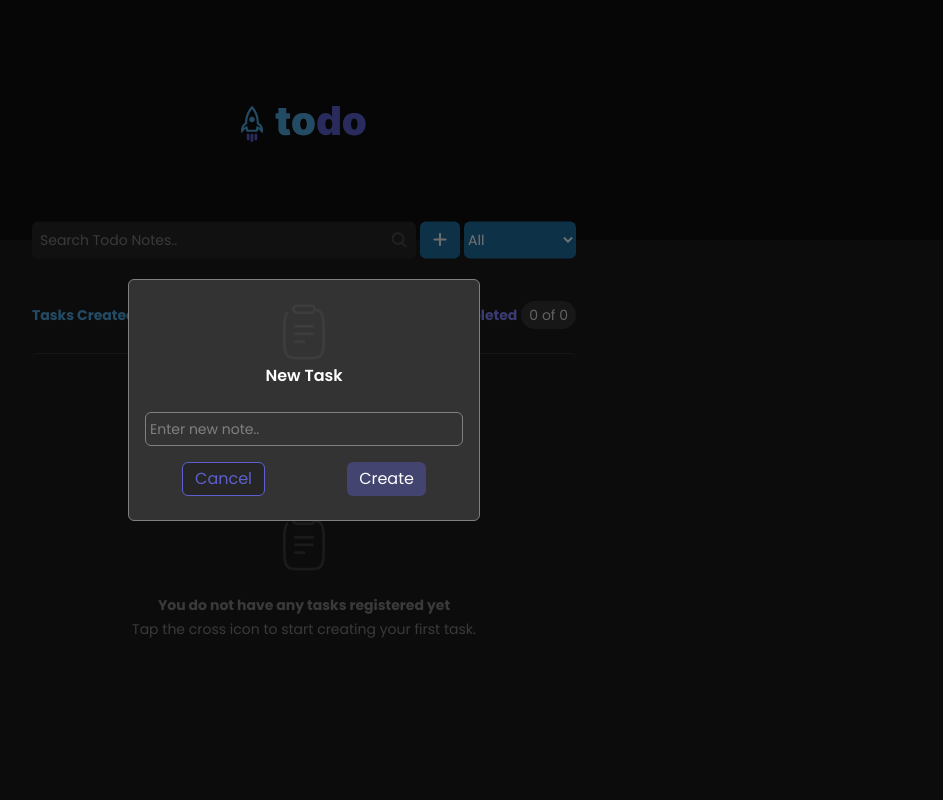
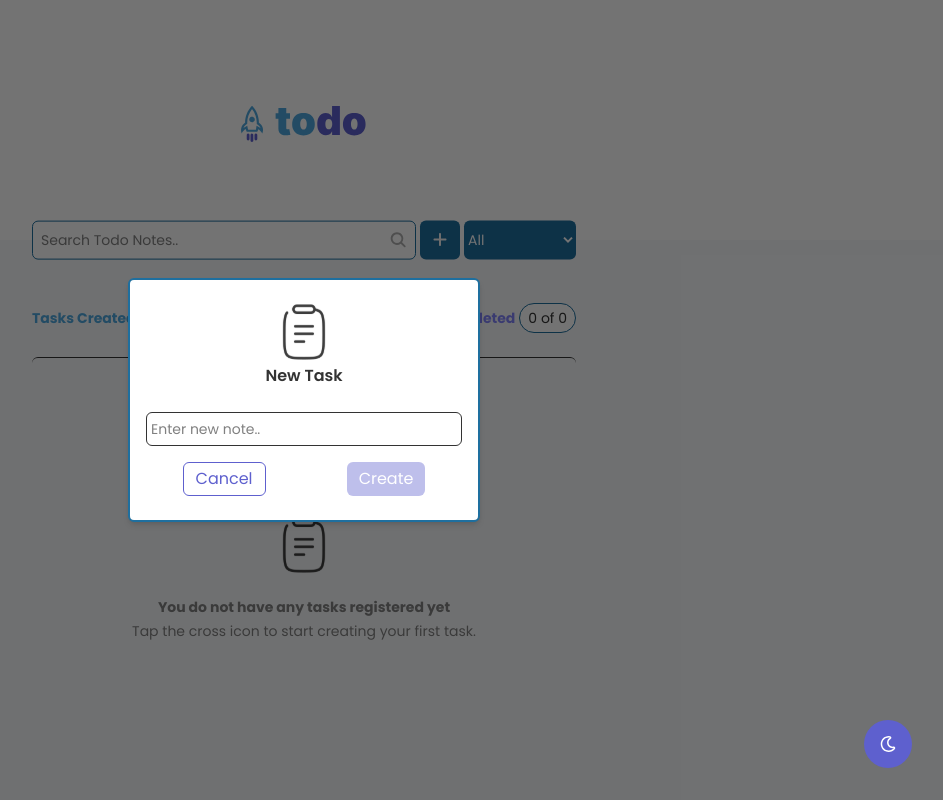
Before and after one commit to sleek-ennju/typetodolist, a React (Vite) app: page / in a window 1280 px wide. Both pictures are taken after a click on the button 776 px from the left and 240 px from the top of the page. Shown: the whole page, without its empty margins (336-1279 px from the left). Built offline with nearby package versions, Linux system fonts and the light colour scheme.

Commit message:
integrated dark mode to the project

```diff
--- a/src/components/EmptyListMessage.tsx
+++ b/src/components/EmptyListMessage.tsx
@@ -16,4 +16,4 @@ const EmptyListMessage = ({title, description}: emptyTodoList) => {
   )
 }
 
-export default EmptyListMessage
+export default EmptyListMessage;
--- a/src/components/Modal.tsx
+++ b/src/components/Modal.tsx
@@ -61,11 +61,11 @@ const Modal = ({handleCloseModal, handleCreateTask}: modalProp) => {
 
 
   return (
-    <section className="flex items-center justify-center bg-black bg-opacity-55 absolute top-0 left-0 w-full h-full font-poppins">
-        <div className="w-[90%] max-w-[22rem] flex flex-col items-center gap-6 bg-base-400 border border-base-300 py-6 px-4 rounded-md">
+    <section className="flex items-center justify-center bg-black bg-opacity-55 dark:bg-opacity-75 absolute top-0 left-0 w-full h-full font-poppins">
+        <div className="w-[90%] max-w-[22rem] flex flex-col items-center gap-6 dark:bg-base-400 bg-white dark:border border-2 dark:border-base-300 border-blue-dark py-6 px-4 rounded-md shadow-md">
             <div className="flex flex-col items-center gap-1">
                 <img src={clipboard} className="block max-w-full w-[2.5rem] sm:w-[3rem] md:w-[3.5rem] h-auto object-cover" alt="clipboard icon" />
-                <h4 className="text-white text-sm sm:text-base font-semibold">New Task</h4>
+                <h4 className="dark:text-white text-base-400 text-sm sm:text-base font-semibold">New Task</h4>
             </div>
 
             <div className="w-full">
@@ -74,11 +74,11 @@ const Modal = ({handleCloseModal, handleCreateTask}: modalProp) => {
                     value={userTask}
                     onChange={(e)=> setUserTask(e.target.value)}
                     type="text"
-                    className="bg-transparent border border-base-300 rounded-md outline-none text-base-300 w-full placeholder:text-sm placeholder:text-base-300 p-1"
+                    className="bg-transparent border dark:border-base-300 border-base-400 rounded-md outline-none dark:text-base-300 text-base-400 w-full placeholder:text-sm placeholder:text-base-300 p-1"
                     placeholder="Enter new note.."
                 />
                 <div className="flex justify-around flex-wrap gap-2 mt-4">
-                    <Btn action={closeModal} className={"bg-base-500 border border-purple-dark hover:border-purple-light text-purple-dark hover:text-purple-light"}>
+                    <Btn action={closeModal} className={"dark:bg-base-500 bg-white border border-purple-dark hover:border-purple-light text-purple-dark hover:text-purple-light"}>
                         Cancel
                     </Btn>
                     <Btn action={createTask} disabled={!userTask ? true : false} className={"bg-purple-dark hover:bg-purple-light text-white flex items-center justify-center disabled:cursor-not-allowed disabled:bg-opacity-40"}>
--- a/src/components/Search.tsx
+++ b/src/components/Search.tsx
@@ -2,7 +2,6 @@ import { useState } from "react";
 
 // icons
 import { IoSearch, IoClose } from "react-icons/io5";
-
 
 // type
 import { searchProp } from "../static/types";
@@ -20,13 +19,23 @@ const Search = ({handleSearchEffect, handleClearSearchList, searchState}: search
 
 
   return (
-    <div className="flex flex-grow gap-2 bg-base-500 rounded-md py-[0.4rem] px-2 w-fit">
+    <div className="flex flex-grow gap-2 dark:bg-base-500 bg-white border border-blue-dark dark:border-none rounded-md py-[0.4rem] px-2 w-fit">
         <button onClick={clearSearch} className={classNames(searchState ? "block" : "hidden","group")}>
-          <IoClose className="text-base-300  size-[1.15rem] group-hover:text-danger transition-all duration-300"/>
+          <IoClose
+            className="dark:text-base-300 text-base-400 size-[1.15rem] group-hover:text-danger transition-all duration-300"
+          />
         </button>
-        <input value={userKeyword} onChange={(e)=> setUserKeyword(e.target.value)} className="bg-transparent outline-none text-base-300 w-full placeholder:text-sm placeholder:text-base-300" placeholder="Search Todo Notes.." type="text" name="" id="" />
+        <input
+          value={userKeyword}
+          onChange={(e)=> setUserKeyword(e.target.value)}
+          className="bg-transparent outline-none dark:text-base-300 text-base-400 w-full placeholder:text-sm placeholder:text-base-300"
+          placeholder="Search Todo Notes.."
+          type="text"
+        />
         <button onClick={()=> handleSearchEffect(userKeyword)} className="group" disabled={!userKeyword ? true : false}>
-          <IoSearch className="text-base-300 size-[1.15rem] group-hover:text-base-200 group-disabled:cursor-not-allowed group-disabled:text-opacity-40 transition-all duration-300" />
+          <IoSearch
+            className="dark:text-base-300 text-base-400 size-[1.15rem] dark:group-hover:text-base-200 group-hover:text-base-300 group-disabled:cursor-not-allowed group-disabled:text-opacity-40 transition-all duration-300"
+          />
         </button>
     </div>
   )
--- a/src/components/Task.tsx
+++ b/src/components/Task.tsx
@@ -12,6 +12,7 @@ import { task } from "../static/types";
 
 const Task = ({id, content, state, todoAction}: task) => {
 
+    // handle complete and incomplete state changes
     const handleChange = (e: React.ChangeEvent<HTMLInputElement>)=> {
        const newState = e.target.checked;
        todoAction((prev) => prev.map(todo => todo.id === id ? {...todo, state: newState} : todo));
@@ -22,16 +23,16 @@ const Task = ({id, content, state, todoAction}: task) => {
     }
 
   return (
-    <div className="flex gap-2 sm:gap-3 md:gap-4 p-4 bg-base-500 border border-base-400 rounded-md">
+    <div className="flex gap-2 sm:gap-3 md:gap-4 p-4 bg-base-500 dark:bg-white border border-base-400 rounded-md">
         <label htmlFor={id} className="group self-start cursor-pointer">
             <input checked={state} onChange={handleChange} type="checkbox" id={id} hidden />
             {
                 state ? ( <CheckTrue /> ) : ( <CheckFalse /> )
             }
         </label>
-        <p className={classNames(state ? "line-through text-base-300" : "text-base-100", "flex-1 text-sm md:text-base transition-all duration-300")}>{content}</p>
+        <p className={classNames(state ? "line-through text-base-300 dark:text-base-500" : "text-base-100 dark:text-base-700", "flex-1 text-sm md:text-base transition-all duration-300")}>{content}</p>
         <button onClick={handleDelete} className="self-start group">
-            <BsTrash3Fill className="size-4 md:size-5 text-base-100 group-hover:text-danger transition-all duration-300" />
+            <BsTrash3Fill className="size-4 md:size-5 text-base-100 dark:text-base-700 group-hover:text-danger transition-all duration-300" />
         </button>
     </div>
   )
--- a/src/index.css
+++ b/src/index.css
@@ -3,3 +3,8 @@
 @tailwind base;
 @tailwind components;
 @tailwind utilities;
+
+
+*{
+    @apply transition-all duration-300;
+}
--- a/src/layout/Todo.tsx
+++ b/src/layout/Todo.tsx
@@ -1,11 +1,41 @@
+import { useEffect, useState } from 'react';
+import classNames from 'classnames';
+
+// components
 import Header from './header/Header';
 import Main from './main/Main';
 
+// icons
+import { FaRegMoon } from "react-icons/fa";
+import { MdOutlineWbSunny } from "react-icons/md";
+
 const Todo = () => {
+  const [darkMode, setDarkMode] = useState(false);
+
+  // handle dark mode setting based on previous user settings
+  useEffect(()=>{
+    const theme = localStorage.getItem("darkMode");
+    if(theme === "dark"){
+      setDarkMode(true);
+    }else{
+      setDarkMode(false);
+    }
+  },[darkMode]);
+
+  const handleDarkMode = ()=>{
+    localStorage.setItem('darkMode', !darkMode ? "dark" : "light");
+    setDarkMode(prev => !prev);
+  }
+
   return (
-    <div className='w-full min-h-dvh bg-base-600'>
+    <div className={classNames(darkMode && "dark" ,'w-full min-h-dvh dark:bg-base-600 bg-slate-50 relative')}>
         <Header />
         <Main />
+
+        {/* dark mode switcher */}
+        <button onClick={handleDarkMode}  className='bg-purple-dark hover:bg-purple-light p-4 rounded-full fixed bottom-8 right-8'>
+          {!darkMode ? <FaRegMoon className='size-4 text-white' /> : <MdOutlineWbSunny className='size-4 text-white'/> }
+        </button>
     </div>
   )
 }
--- a/src/layout/header/Header.tsx
+++ b/src/layout/header/Header.tsx
@@ -1,8 +1,9 @@
+// image
 import { logo } from "../../assets";
 
 const Header = () => {
   return (
-    <header className="bg-base-700 w-full h-[30dvh] flex items-center justify-center">
+    <header className="dark:bg-base-700 bg-white w-full h-[30dvh] flex items-center justify-center">
       <img src={logo} className="block max-w-full w-[5.875rem] sm:w-[6.875rem] md:w-[7.875rem] h-auto object-cover" alt="Todo logo" />
     </header>
   )
--- a/src/layout/main/Main.tsx
+++ b/src/layout/main/Main.tsx
@@ -15,10 +15,10 @@ const Main = () => {
   const [todoLists, setTodoLists] = useState<todo[]>([]); //state managing the main todo list
   const [todoListPreview, setTodoListsPreview] = useState<todo[]>([]); //state managing the filtered lists based on filter state
   const [filterValue, setFilterValue] = useState("all"); //state managing filter values(all, incomplete, complete)
-  const [searchState, setSearchState] = useState(false);
+  const [searchState, setSearchState] = useState(false); //state indicating when a user has made a search
 
 
-  // filter effect
+  //  filter lists based on category effect
   useEffect(()=>{
       if(filterValue === "all"){
         setTodoListsPreview(todoLists);
@@ -64,11 +64,11 @@ const Main = () => {
         <div className="flex justify-between items-center flex-wrap gap-4 mt-6">
           <div className="flex items-center gap-1">
             <h3 className="text-xs sm:text-sm font-bold text-blue-light">Tasks Created</h3>
-            <p className="text-xs sm:text-sm text-base-200 bg-base-400 rounded-full min-w-[1.2em] min-h-[1.2em] py-1 px-2 flex justify-center items-center">{todoLists.length}</p>
+            <p className="text-xs sm:text-sm dark:text-base-200 text-base-400 dark:bg-base-400 bg-white dark:border-none border border-blue-dark rounded-full min-w-[1.2em] min-h-[1.2em] py-1 px-2 flex justify-center items-center">{todoLists.length}</p>
           </div>
           <div className="flex items-center gap-1">
             <h3 className="text-xs sm:text-sm font-bold text-purple-light">Completed</h3>
-            <p className="text-xs sm:text-sm text-base-200 bg-base-400 rounded-full min-w-[1.2em] min-h-[1.2em] py-1 px-2 flex justify-center items-center">{todoLists.filter(todo => todo.state === true).length} of {todoLists.length}</p>
+            <p className="text-xs sm:text-sm dark:text-base-200 text-base-400 dark:bg-base-400 bg-white dark:border-none border border-blue-dark rounded-full min-w-[1.2em] min-h-[1.2em] py-1 px-2 flex justify-center items-center">{todoLists.filter(todo => todo.state === true).length} of {todoLists.length}</p>
           </div>
         </div>
 
@@ -110,8 +110,8 @@ const Main = () => {
         }
       </section>
 
+      {/* create task modal */}
       {openModal && (<Modal handleCloseModal={setOpenModal} handleCreateTask={setTodoLists} />)}
-
     </main>
   )
 }
--- a/tailwind.config.js
+++ b/tailwind.config.js
@@ -25,5 +25,6 @@ export default {
       },
     },
   },
+  darkMode: "selector",
   plugins: [],
 }
```
Also changed, not shown: src/static/types.ts (+9 -1 lines).
